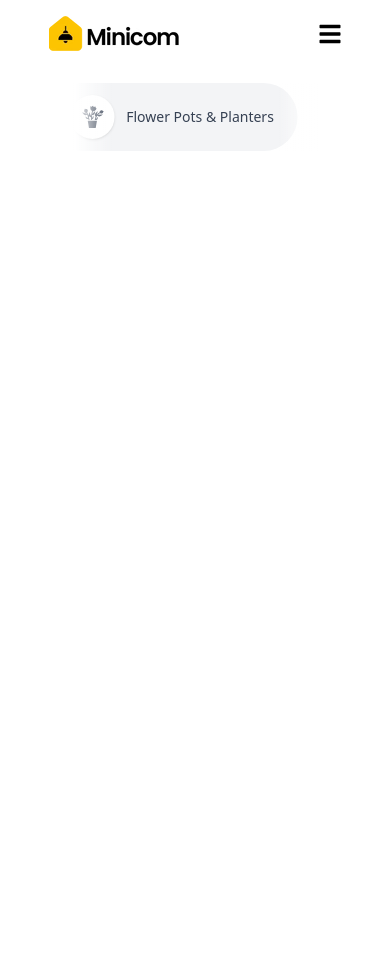
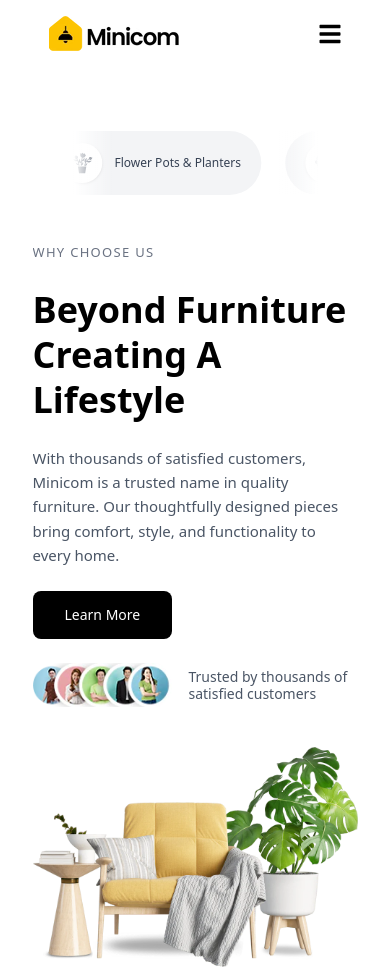
Before and after one commit to ruhul2003/Mini-Com, a Next.js app: page / in a window 390 px wide. Before the commit the page ends 844 px from the top, so only its background shows below. Built offline with nearby package versions, Linux system fonts and the light colour scheme.

Commit message:
Designed responsive banner

```diff
--- a/src/app/Components/Banner.jsx
+++ b/src/app/Components/Banner.jsx
@@ -8,6 +8,7 @@ import {
   GiBookshelf,
   GiOfficeChair,
 } from "react-icons/gi";
+import Image from 'next/image';
 
 const categories = [
   { icon: GiTable, label: "Tables & Desks" },
@@ -17,42 +18,94 @@ const categories = [
   { icon: GiBed, label: "Bedroom Furniture" },
   { icon: GiBookshelf, label: "Storage & Organization" },
   { icon: GiOfficeChair, label: "Office Chairs" },
-
 ];
 
 const Banner = () => {
     return (
-        <div className="bg-white w-10/12 mx-auto py-4 overflow-hidden relative">
-            <div className="w-full mx-auto relative">
+        <div className="bg-white w-10/12 mx-auto mt-16 flex overflow-hidden">
+            <div className="w-full mx-auto flex flex-col ">
 
-                {/* Stronger Left Fade */}
-                <div className="absolute left-0 top-0 bottom-0 w-20 bg-gradient-to-r from-white via-white to-transparent z-10 pointer-events-none" />
+                {/* Marquee Section */}
+                <div className="w-full mx-auto relative mb-12">
+                    {/* Left Fade */}
+                    <div className="absolute left-0 top-0 bottom-0 w-20 md:w-32 bg-gradient-to-r from-white via-white to-transparent z-10 pointer-events-none" />
+                    {/* Right Fade */}
+                    <div className="absolute right-0 top-0 bottom-0 w-20 md:w-32 bg-gradient-to-l from-white via-white to-transparent z-10 pointer-events-none" />
 
-                {/* Stronger Right Fade */}
-                <div className="absolute right-0 top-0 bottom-0 w-20 bg-gradient-to-l from-white via-white to-transparent z-10 pointer-events-none" />
-
-                {/* Marquee */}
                     <div className="flex animate-marquee whitespace-nowrap">
                         {[...categories, ...categories, ...categories].map((category, index) => {
                             const Icon = category.icon;
                             return (
                                 <div
                                     key={index}
-                                className="group inline-flex items-center gap-3 px-6 py-3 rounded-full text-sm font-medium
+                                    className="group inline-flex items-center gap-3 px-5 md:px-6 py-3 rounded-full text-sm font-medium
                                                bg-gray-100 hover:bg-black text-gray-700 hover:text-white
-                                           transition-all duration-300 cursor-pointer mx-4"
+                                               transition-all duration-300 cursor-pointer mx-3"
                                 >
-                                <div className="w-11 h-11 flex items-center justify-center bg-white rounded-full
+                                    <div className="w-10 h-10 md:w-11 md:h-11 flex items-center justify-center bg-white rounded-full
                                                   group-hover:bg-white shadow-sm transition-all">
                                         <Icon
-                                        size={24}
+                                            size={22}
                                             className="text-gray-700 group-hover:text-black transition-colors"
                                         />
                                     </div>
-                                <span>{category.label}</span>
+                                    <span className="text-xs md:text-sm">{category.label}</span>
                                 </div>
                             );
                         })}
+                    </div>
+                </div>
+
+                {/* Why Choose Us Section */}
+                <div className="w-full mx-auto">
+                    <div className="flex flex-col lg:flex-row gap-10 md:gap-16 items-center">
+
+                        {/* Left Content */}
+                        <div className="lg:w-1/2 space-y-6">
+                            <p className='text-[13px] tracking-widest text-gray-500 font-medium'>WHY CHOOSE US</p>
+
+                            <h1 className='text-4xl md:text-5xl lg:text-6xl font-bold leading-tight'>
+                                Beyond Furniture <br /> Creating A Lifestyle
+                            </h1>
+
+                            <p className='text-[15px] md:text-base text-gray-600 leading-relaxed'>
+                                With thousands of satisfied customers, Minicom is a trusted name in quality furniture.
+                                Our thoughtfully designed pieces bring comfort, style, and functionality to every home.
+                            </p>
+
+                            <div className='flex flex-col sm:flex-row gap-6 md:gap-8 items-start sm:items-center'>
+                                <button className='bg-black hover:bg-gray-800 transition px-8 py-3.5 text-white rounded-lg font-medium text-sm'>
+                                    Learn More
+                                </button>
+
+                                <div className="flex items-center gap-4">
+                                    <Image
+                                        src="/Images/why-choose-us.png"
+                                        alt="Why Choose Us"
+                                        width={140}
+                                        height={50}
+                                        className="object-contain"
+                                    />
+                                    <p className='text-sm text-gray-600 leading-tight'>
+                                        Trusted by thousands of <br /> satisfied customers
+                                    </p>
+                                </div>
+                            </div>
+                        </div>
+
+                        {/* Right Image - Now Larger */}
+                        <div className="lg:w-1/2 w-full flex items-center justify-center lg:justify-end">
+                            <Image
+                                src="/Images/hero.png"
+                                alt="Hero Image"
+                                width={950}
+                                height={650}
+                                className="w-full max-w-[620px] lg:max-w-[680px] xl:max-w-[750px] rounded-3xl object-cover"
+                                priority
+                            />
+                        </div>
+
+                    </div>
                 </div>
             </div>
         </div>
```
Also changed, not shown: public/Images/why-choose-us.png (added). Lines whose indentation alone changed are shown as unchanged.
